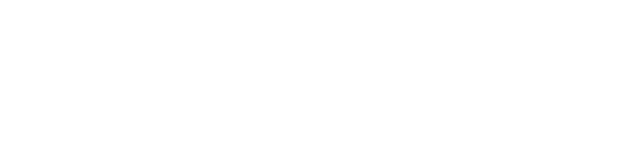
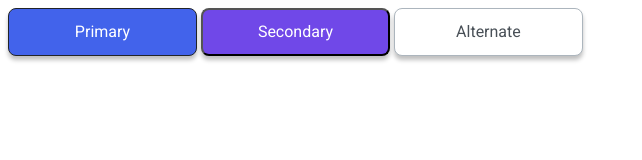
Before and after one commit to lialia-ru/htmlcss-20221107_lialia-ru, a website: page 03-lection1/01-button/index.html in a window 1280 px wide. Shown: the whole page, without its empty margins (0-642 px from the left). Drawn offline with Linux system fonts and the light colour scheme.

Commit message:
Add solution for button

```diff
--- a/03-lection1/01-button/button.css
+++ b/03-lection1/01-button/button.css
@@ -1 +1,67 @@
 /* Стилизация кнопки */
+.btn {
+    width: 189px;
+    height: 48px;
+    border-radius: 8px;
+    font-family: Roboto;
+    font-size: 16px;
+    line-height: 18.75px;
+    color: var(--white);
+    align-items: center;
+    cursor: pointer;
+}
+
+.btn_blue {
+    background-color: #4263EB;
+    border: 1px solid var(--black);
+    box-shadow: 0px 4px 4px rgba(0, 0, 0, 0.25);
+}
+
+.btn_blue:active,
+.btn_blue:hover {
+    background-color: #2342C0;
+    transition: none;
+}
+
+.btn_blue:disabled {
+    cursor: default;
+    background-color: #4263EB;
+    opacity: 0.5;
+}
+
+.btn_purple {
+    background-color: var(--purple);
+    box-shadow: 0px 4px 4px rgba(0, 0, 0, 0.25);
+}
+
+.btn_purple:active,
+.btn_purple:hover {
+    background-color: var(--dark-purple);
+    transition: none;
+}
+
+.btn_purple:disabled {
+    cursor: default;
+    background-color: var(--purple);
+    opacity: 0.5;
+}
+
+.btn_white {
+    background-color: var(--white);
+    border: 1px solid var(--grey-3);
+    color: var(--grey-4);
+    box-shadow: 0px 4px 4px rgba(0, 0, 0, 0.25);
+}
+
+.btn_white:active,
+.btn_white:hover {
+    border: 1px solid var(--black);
+    transition: none;
+}
+
+.btn_white:disabled {
+    cursor: default;
+    color: var(--grey-3);
+    border: var(--grey-3);
+    opacity: 0.5;
+}
--- a/03-lection1/01-button/index.html
+++ b/03-lection1/01-button/index.html
@@ -6,6 +6,16 @@
         <link rel="stylesheet" href="./button.css">
     </head>
     <body>
+        <button class="btn btn_blue">
+            Primary
+         </button>
 
+         <button class="btn btn_purple">
+             Secondary
+          </button>
+
+          <button class="btn btn_white">
+             Alternate
+          </button>
     </body>
 </html>
--- a/assets/css/main.css
+++ b/assets/css/main.css
@@ -5,6 +5,7 @@
     --black: #212429;
     --pink: #F784AD;
     --purple: #7048E8;
+    --dark-purple: #5028C6;
     --blue: #374FC7;
     --red: #F03D3E;
     --grey-1: #F8F9FA;
@@ -17,6 +18,7 @@
 
     --primary: var(--blue);
     --secondary: var(--purple);
+    --alternate: var(--white);
 }
 
 * {
```
